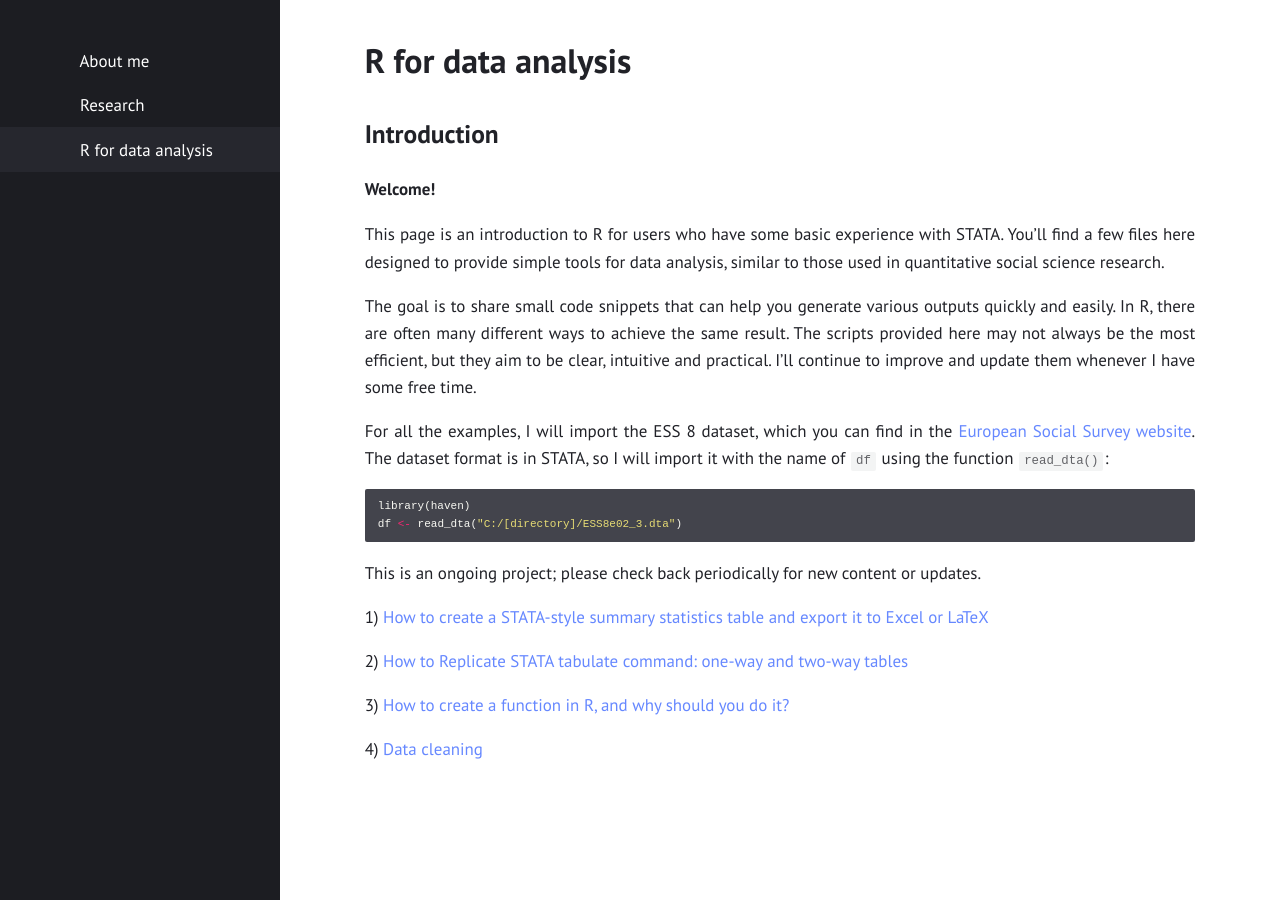
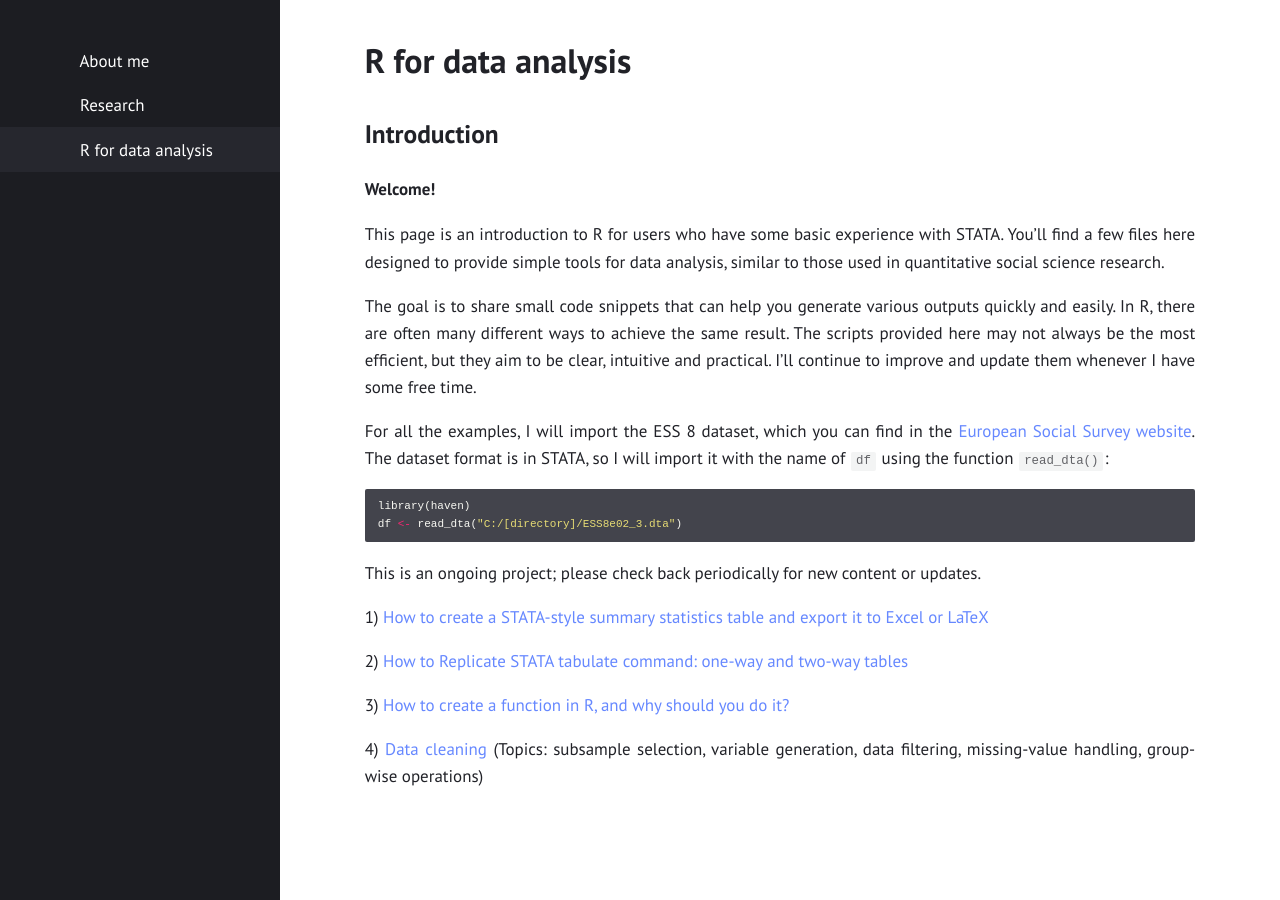
Before and after one commit to gubellom/gubellom.github.io, a Jekyll site: the page built from R files/Introduction.md, in a window 1280 px wide. Built offline with Jekyll 4.4.1, drawn with Linux system fonts in a browser that asks for light colours.

Commit message:
Update Introduction.md
Signed-off-by: Michele Gubello <62111923+gubellom@users.noreply.github.com>

```diff
--- a/R files/Introduction.md
+++ b/R files/Introduction.md
@@ -40,4 +40,4 @@ This is an ongoing project; please check back periodically for new content or up
 
 3) [How to create a function in R, and why should you do it? ](https://gubellom.github.io/functions/)
 
-4) [Data cleaning](https://gubellom.github.io/datacleaning/)
+4) [Data cleaning](https://gubellom.github.io/datacleaning/) (Topics: subsample selection, variable generation, data filtering, missing-value handling, group-wise operations)
```
